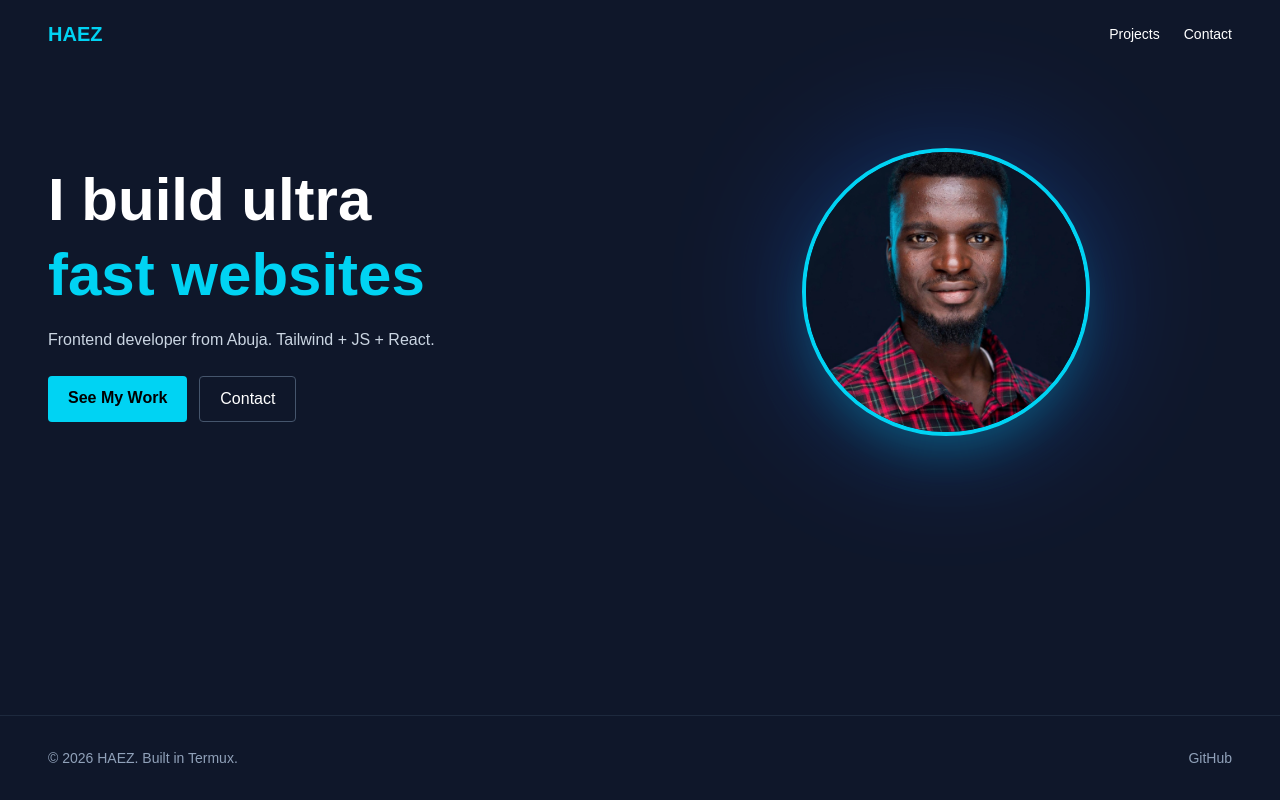
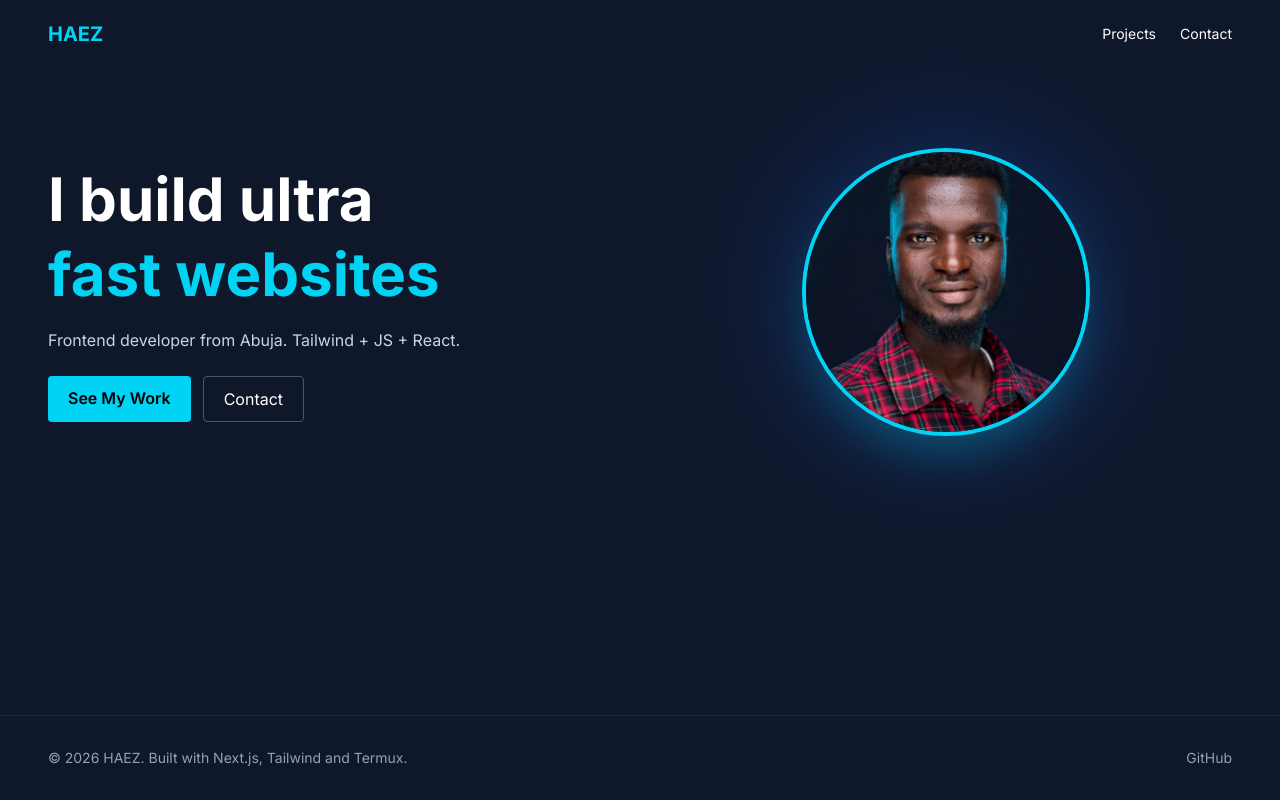
Before and after one commit to Haez0004/haez-portfolio, a Next.js app: page / in a window 1280 px wide. Built offline with nearby package versions, Linux system fonts and the light colour scheme.

Commit message:
feat: small og image for share previews

```diff
--- a/app/layout.tsx
+++ b/app/layout.tsx
@@ -1,12 +1,28 @@
 import type { Metadata } from "next"
+import { Inter } from "next/font/google"
 import "./globals.css"
 import Navbar from "@/components/Navbar"
 import Footer from "@/components/Footer"
 
+const inter = Inter({ subsets: ["latin"] })
+
 export const metadata: Metadata = {
+  metadataBase: new URL("https://haez-portfolio.vercel.app"),
   title: "HAEZ | Frontend Developer in Abuja",
   description:
-    "Frontend developer from Abuja. I build fast, clean websites with Tailwind, JavaScript and React.",
+    "Frontend developer from Abuja. I build ultra fast, clean websites with Tailwind, JavaScript and React.",
+  openGraph: {
+    title: "HAEZ | Frontend Developer in Abuja",
+    description:
+      "I build ultra-fast, clean websites with Tailwind, JavaScript and React.",
+    images: ["/og.jpg"],
+    type: "website",
+  },
+  twitter: {
+    card: "summary_large_image",
+    title: "HAEZ | Frontend Developer in Abuja",
+    images: ["/og.jpg"],
+  },
 }
 
 export default function RootLayout({
@@ -16,7 +32,9 @@ export default function RootLayout({
 }) {
   return (
     <html lang="en">
-      <body className="bg-[#0f172a] text-white min-h-screen flex flex-col">
+      <body
+        className={`${inter.className} bg-[#0f172a] text-white min-h-screen flex flex-col`}
+      >
         <Navbar />
         <main className="flex-1">{children}</main>
         <Footer />
--- a/components/Footer.tsx
+++ b/components/Footer.tsx
@@ -1,7 +1,7 @@
 export default function Footer() {
   return (
     <footer className="w-full max-w-7xl mx-auto px-6 md:px-12 py-8 mt-16 border-t border-slate-800 text-sm text-slate-400 flex flex-col sm:flex-row justify-between gap-2">
-      <p>© 2026 HAEZ. Built in Termux.</p>
+      <p>© 2026 HAEZ. Built with Next.js, Tailwind and Termux.</p>
       <a
         href="https://github.com/Haez0004"
         target="_blank"
```
Also changed, not shown: public/og.jpg (added).
